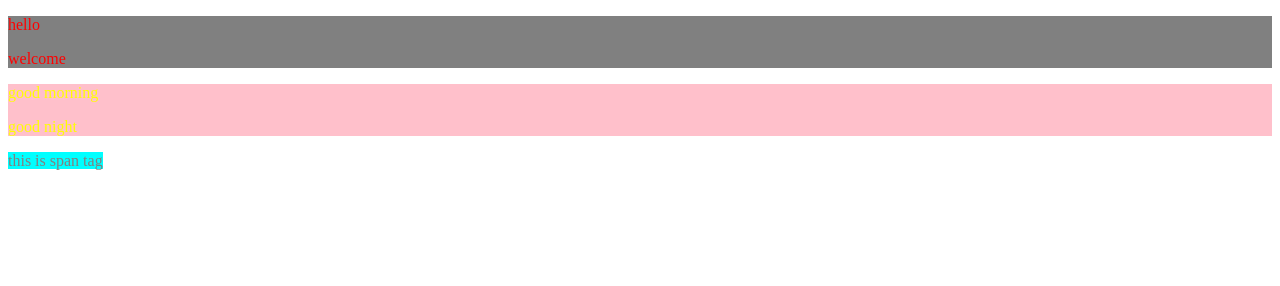
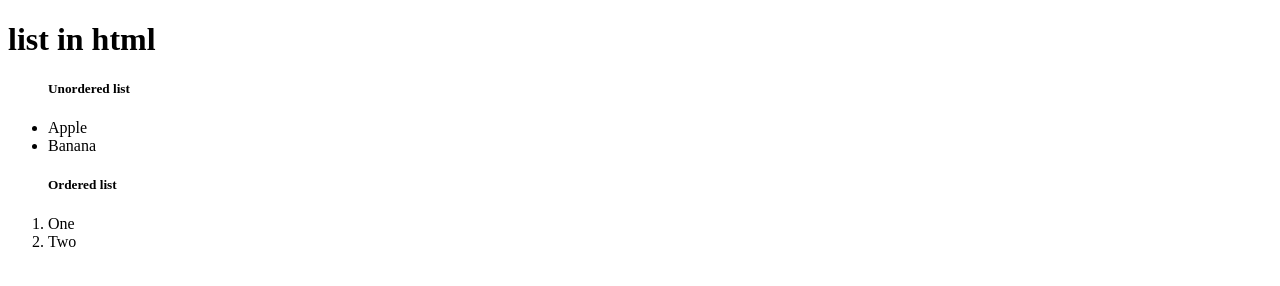
Before and after one commit to Sonukumar201995/html-practice-02, a plain HTML site: page index.html in a window 1280 px wide. Drawn offline with Linux system fonts and the light colour scheme.

Commit message:
list is html

```diff
--- a/index.html
+++ b/index.html
@@ -6,15 +6,18 @@
     <title>Document</title>
 </head>
 <body>
-    <div style="color: red; background-color: gray;">
-        <p>hello</p>
-        <p>welcome</p>
+    <h1>list in html</h1>
+    <div>
+        <ul> <h5>Unordered list</h5>
+            <li>Apple</li>
+            <li>Banana</li>
+        </ul>
     </div>
-    <div style="color: yellow; background-color: pink;">
-        <p>good morning</p>
-        <p>good night</p>
+    <div>
+        <ol> <h5>Ordered list</h5>
+            <li>One</li>
+            <li>Two</li>
+        </ol>
     </div>
-    <span style=" color: gray;background: aqua;">
-        this is span tag</span>
 </body>
 </html>
```
